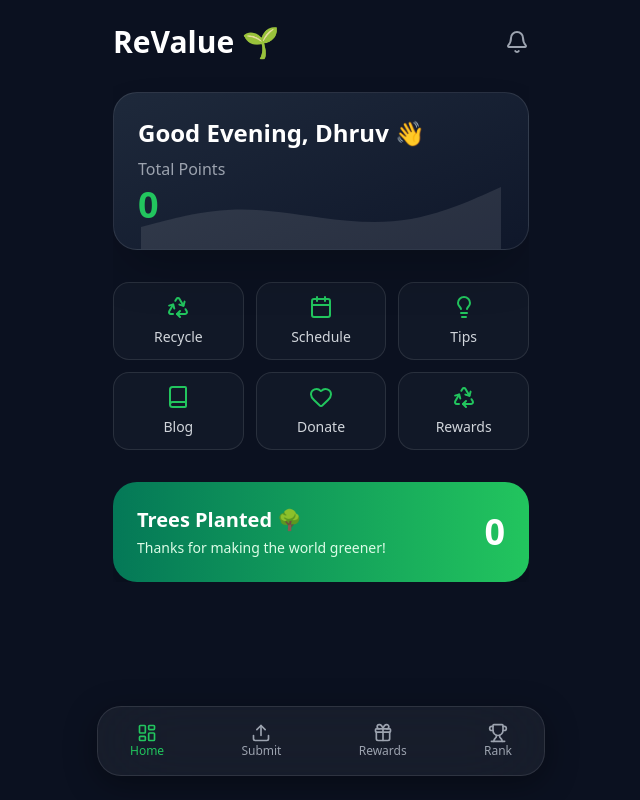
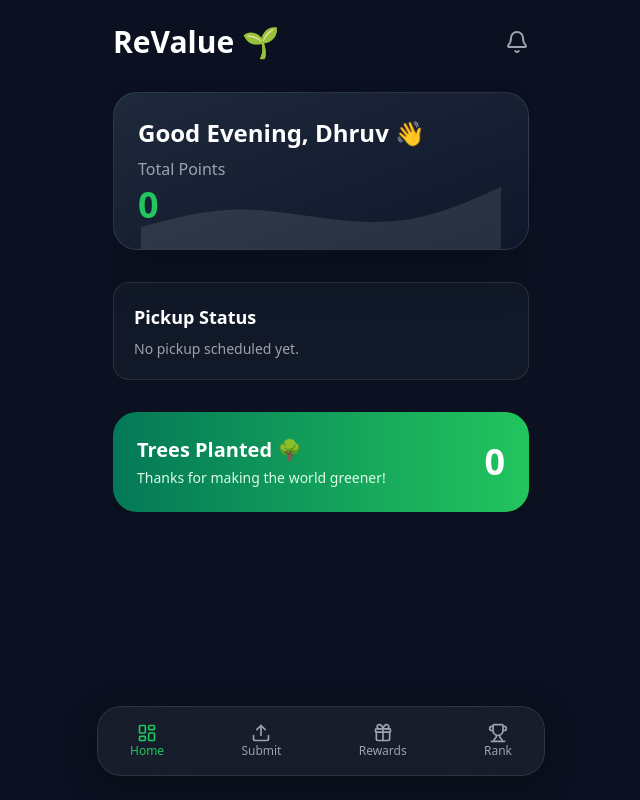
Before and after one commit to dhrxvjhx/ReValue, a React (Vite) app: page / in a window 1280 px wide. Shown: the whole page, without its empty margins (319-959 px from the left). Built offline with nearby package versions, Linux system fonts and the light colour scheme.

Commit message:
Update dashboard to use pickup lifecycle and add pickup status card

```diff
--- a/src/pages/Dashboard.jsx
+++ b/src/pages/Dashboard.jsx
@@ -11,7 +11,7 @@ import {
 } from "lucide-react"
 
 function Dashboard() {
-    const { points, treesPlanted } = useApp()
+    const { totalPoints, treesPlanted, pickupRequests } = useApp()
 
     const hour = new Date().getHours()
 
@@ -35,7 +35,7 @@ function Dashboard() {
 
             {/* HERO CARD */}
             <motion.div
-                key={points}
+                key={totalPoints}
                 initial={{ opacity: 0, y: 40 }}
                 animate={{ opacity: 1, y: 0 }}
                 transition={{ duration: 0.6 }}
@@ -58,7 +58,7 @@ function Dashboard() {
                 </p>
 
                 <h3 className="text-4xl font-bold mt-1 text-primary">
-                    <CountUp end={points} duration={1.5} />
+                    <CountUp end={totalPoints} duration={1.5} />
                 </h3>
 
                 <motion.svg
@@ -79,15 +79,38 @@ function Dashboard() {
                 </motion.svg>
             </motion.div>
 
-            {/* QUICK ACTIONS */}
-            <div className="grid grid-cols-3 gap-3">
-                <Action icon={<Recycle />} label="Recycle" />
-                <Action icon={<Calendar />} label="Schedule" />
-                <Action icon={<Lightbulb />} label="Tips" />
-                <Action icon={<Book />} label="Blog" />
-                <Action icon={<Heart />} label="Donate" />
-                <Action icon={<Recycle />} label="Rewards" />
-            </div>
+            {/* Pickup Status */}
+            <motion.div
+                initial={{ opacity: 0, y: 20 }}
+                animate={{ opacity: 1, y: 0 }}
+                transition={{ delay: 0.2 }}
+                className="
+    bg-[#111827] border border-white/10
+    p-5 rounded-2xl
+  "
+            >
+                <h3 className="text-lg font-semibold mb-2">
+                    Pickup Status
+                </h3>
+
+                {pickupRequests.length === 0 ? (
+                    <p className="text-gray-400 text-sm">
+                        No pickup scheduled yet.
+                    </p>
+                ) : (
+                    <div className="text-sm space-y-1">
+                        <p>
+                            Status:{" "}
+                            <span className="text-primary font-medium">
+                                {pickupRequests[pickupRequests.length - 1].status}
+                            </span>
+                        </p>
+                        <p className="text-gray-400">
+                            Date: {pickupRequests[pickupRequests.length - 1].pickupDate}
+                        </p>
+                    </div>
+                )}
+            </motion.div>
 
             {/* ECO CARD */}
             <motion.div
```
